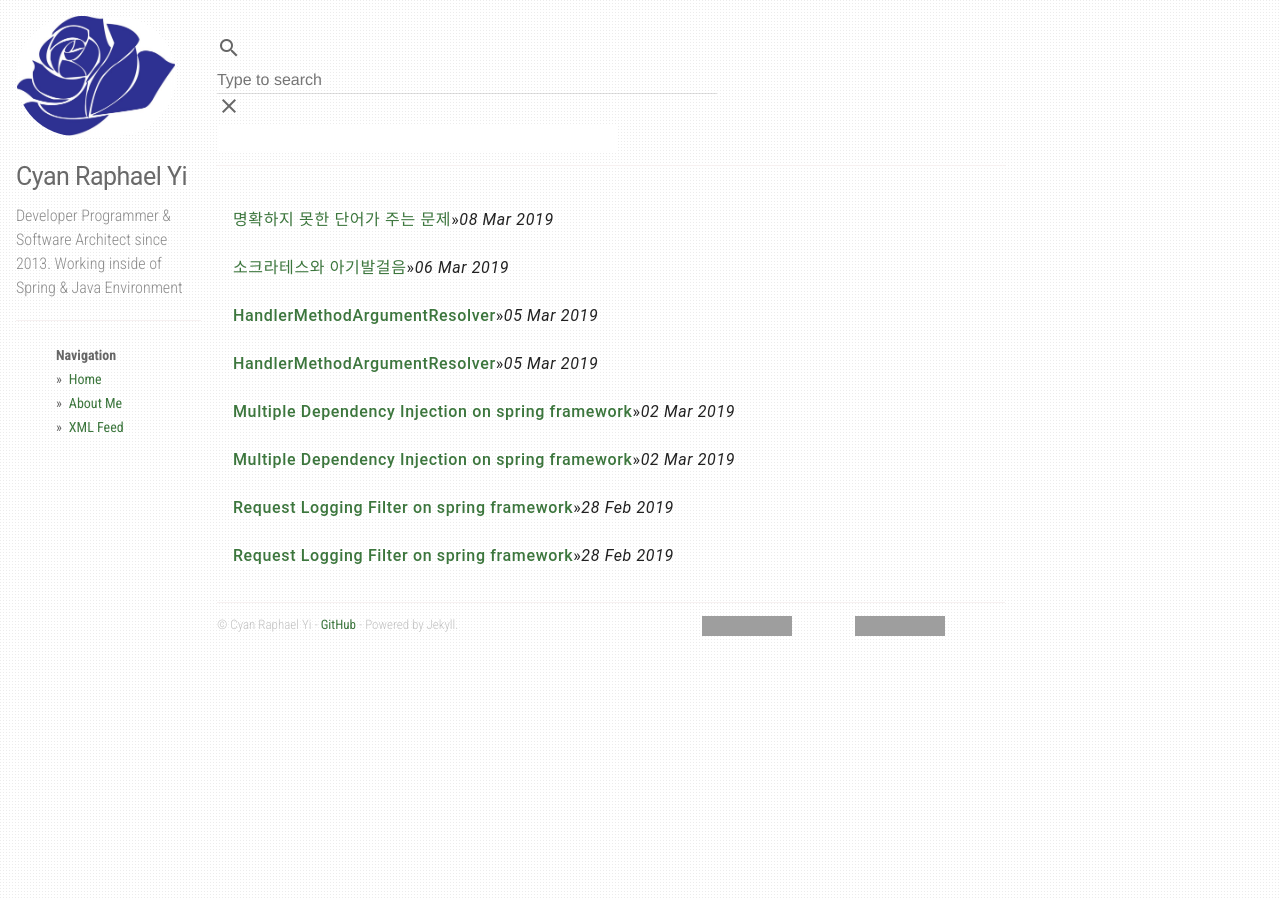
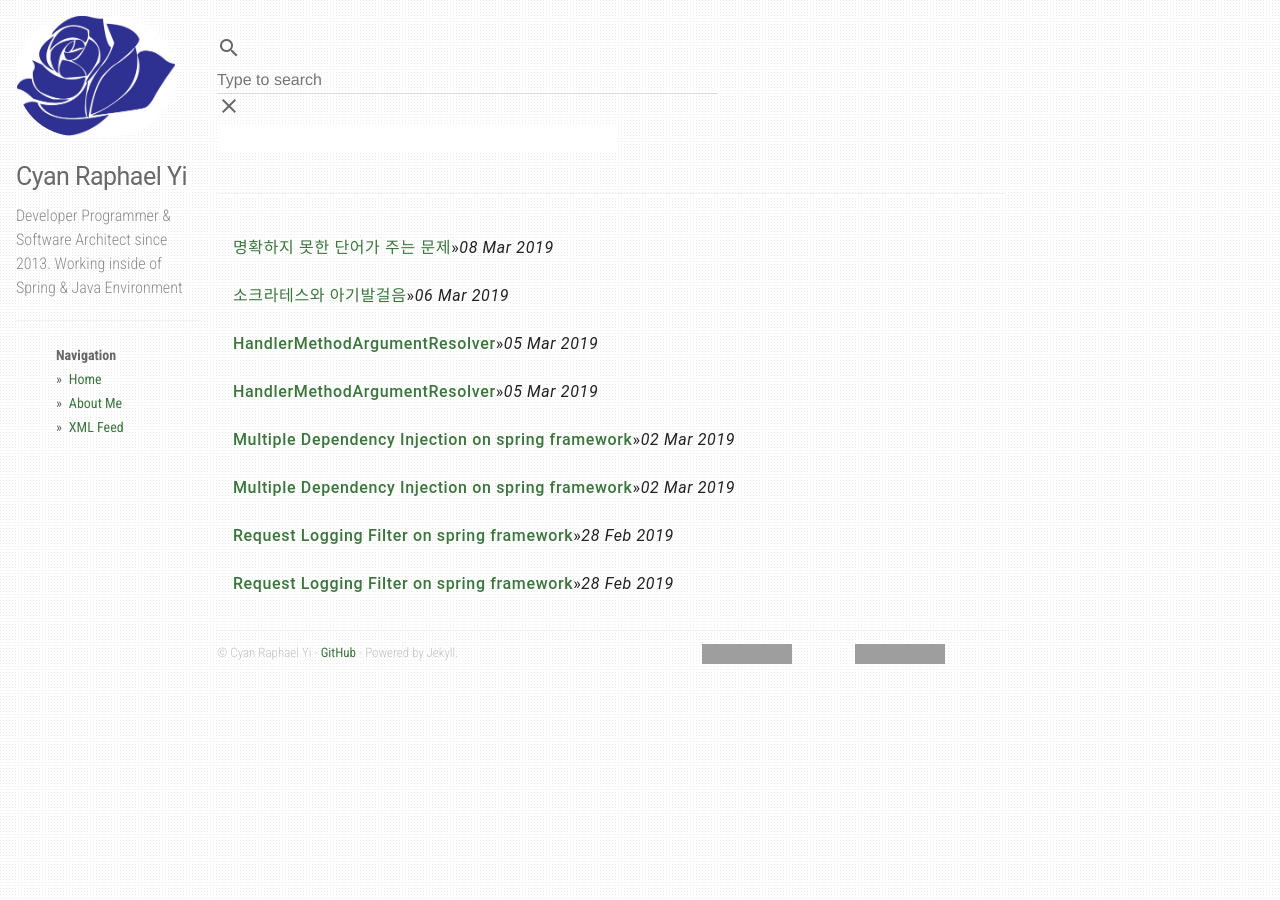
Before and after one commit to CyanRYi/sollabs-demo, a Jekyll site: the page built from index.md, in a window 1280 px wide. Built offline with Jekyll 4.4.1, drawn with Linux system fonts in a browser that asks for light colours; nearby versions of some CDN libraries; grey boxes are pictures that could not be loaded.

Commit message:
css 미세조정

```diff
--- a/static/css/main.css
+++ b/static/css/main.css
@@ -124,15 +124,17 @@ input#search__input {
 }
 div#search__outline {
     overflow: visible;
-    position: absolute;
+    position: relative;
+    z-index: 989;
     background: white;
     width: 400px;
+    display: flex;
 }
-#search__results {
+ul#search__results {
     list-style: none;
+    flex: auto;
     padding: 0;
     overflow-x: hidden;
-    height: calc(100% - 110px);
     transition: 0.2s ease;
 }
 #search__results.is-hidden {
@@ -141,19 +143,18 @@ div#search__outline {
     display: none;
 }
 #search__results > li {
+    display: flex;
     border-top: 1px solid #f0f0f0;
 }
 #search__results > li > a {
-    display: block;
+    flex:auto;
     padding: 10px;
-    position: absolute;
 }
 .is-active .search__input {
     transform: translateY(0);
 }
 .search__result-date {
     color: #BBB;
-    position: absolute;
     right: 12px;
 }
 .search.is-active {
```
